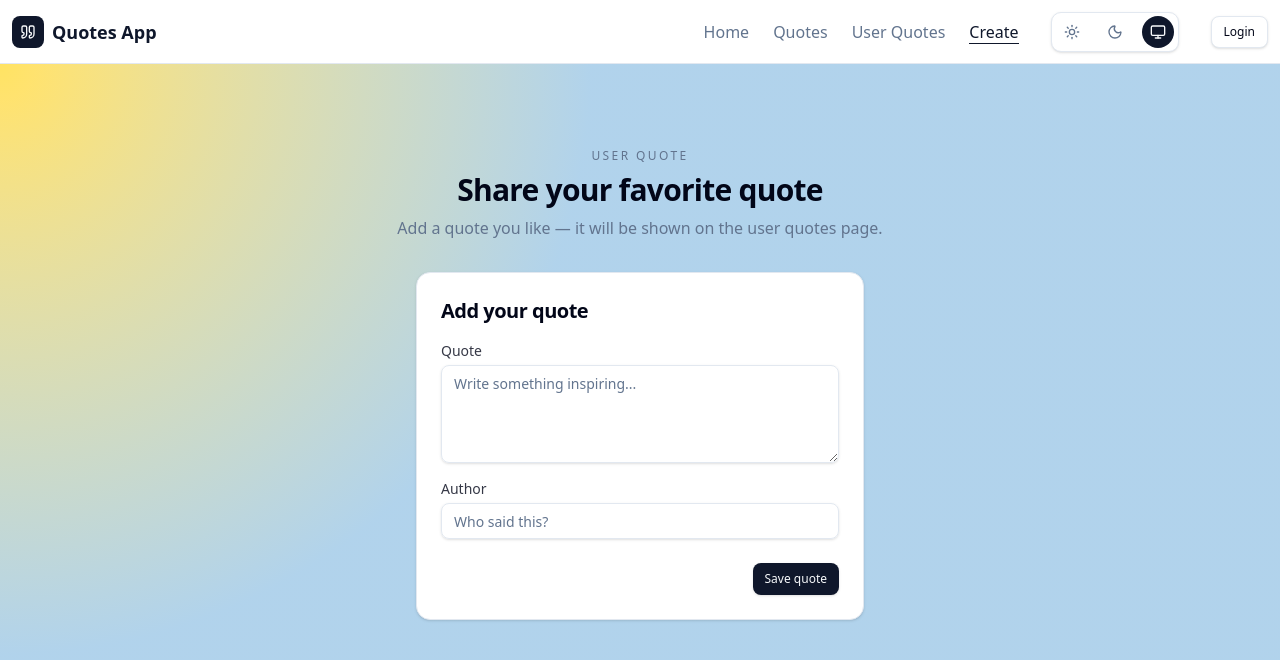
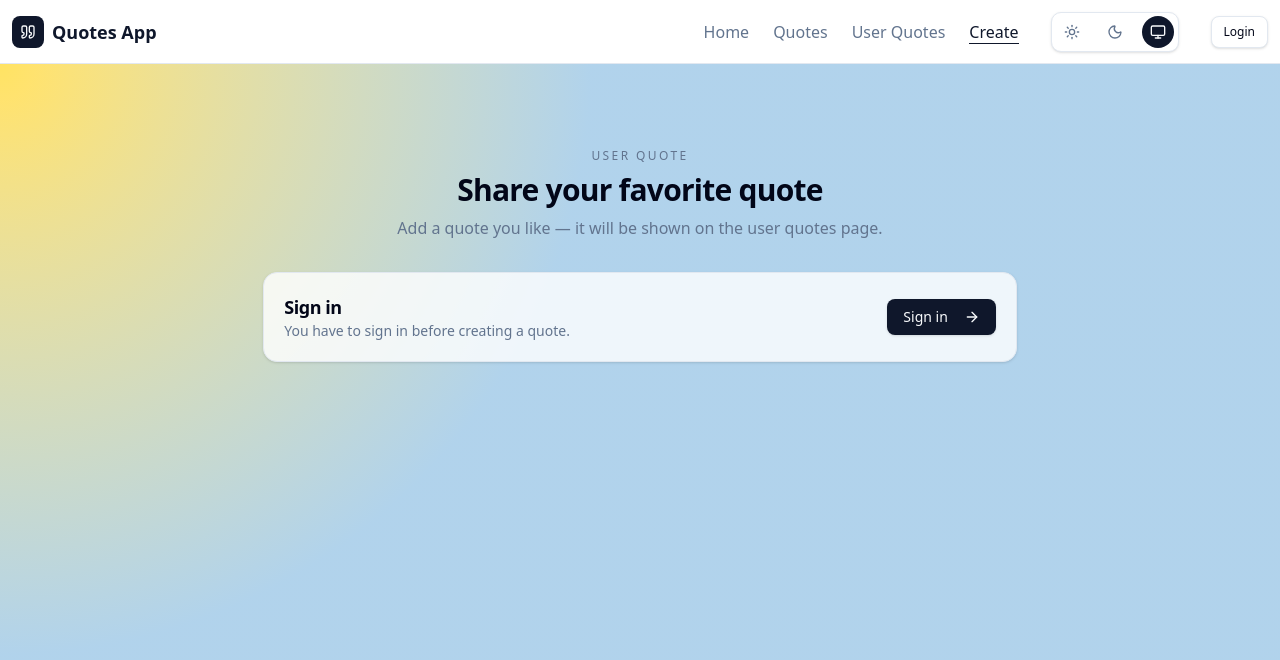
Before and after one commit to KonstPartner/quotes-app, a React (Vite) app: page /user-quotes/create in a window 1280 px wide. Shown: the top 660 px of the page. Built offline with nearby package versions, Linux system fonts and the light colour scheme.

Commit message:
feat(create): redirect on create page, local query fix

```diff
--- a/src/features/quotes/api/constants.ts
+++ b/src/features/quotes/api/constants.ts
@@ -1,4 +1,4 @@
-import { Quote } from '@features/quotes/model';
+import { LocalQuote } from '@features/quotes/model';
 
 export const API_QUOTES_PATH = '/quotes';
 
@@ -8,9 +8,9 @@ export const getQuotesEndpointWithQuery = (limit: number, skip: number) =>
   API_QUOTES_PATH + `?limit=${limit}&skip=${skip}`;
 
 export const getLocalQuotesEndpointWithQuery = (limit: number, page: number) =>
-  API_QUOTES_PATH + `?_per_page=${limit}&_page=${page}`;
+  API_QUOTES_PATH + `?_limit=${limit}&_page=${page}`;
 
-export const getLocalQuoteEndpoint = (id: Quote['id']) =>
+export const getLocalQuoteEndpoint = (id: LocalQuote['id']) =>
   API_QUOTES_PATH + '/' + id;
 
 export const QUOTES_LIMIT = 12;
--- a/src/pages/CreateQuote.tsx
+++ b/src/pages/CreateQuote.tsx
@@ -1,6 +1,10 @@
+import { RedirectSection } from '@entities/shared';
+import { useAuth } from '@features/auth/model';
 import { CreateQuoteForm } from '@features/quotes/ui';
 
 const CreateQuote = () => {
+  const { user } = useAuth();
+
   return (
     <div className="container space-y-8 py-8">
       <section className="space-y-2 text-center">
@@ -15,7 +19,17 @@ const CreateQuote = () => {
         </p>
       </section>
 
-      <CreateQuoteForm />
+      {!user && (
+        <RedirectSection
+          title="Sign in"
+          description="You have to sign in before creating a quote."
+          button="Sign in"
+          to="/login"
+          className="mx-auto sm:w-[90%] md:w-[80%] lg:w-[60%]"
+        />
+      )}
+
+      {user && <CreateQuoteForm />}
     </div>
   );
 };
```
